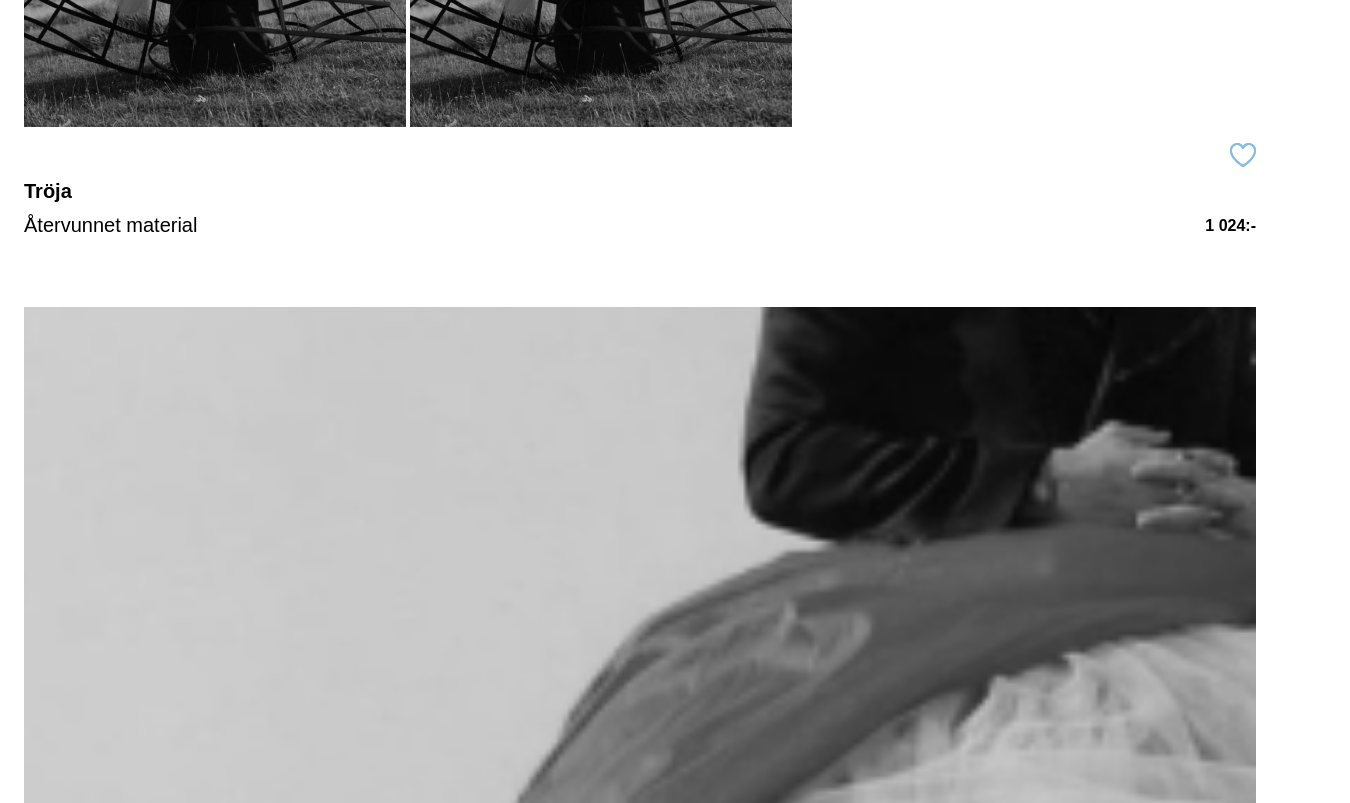
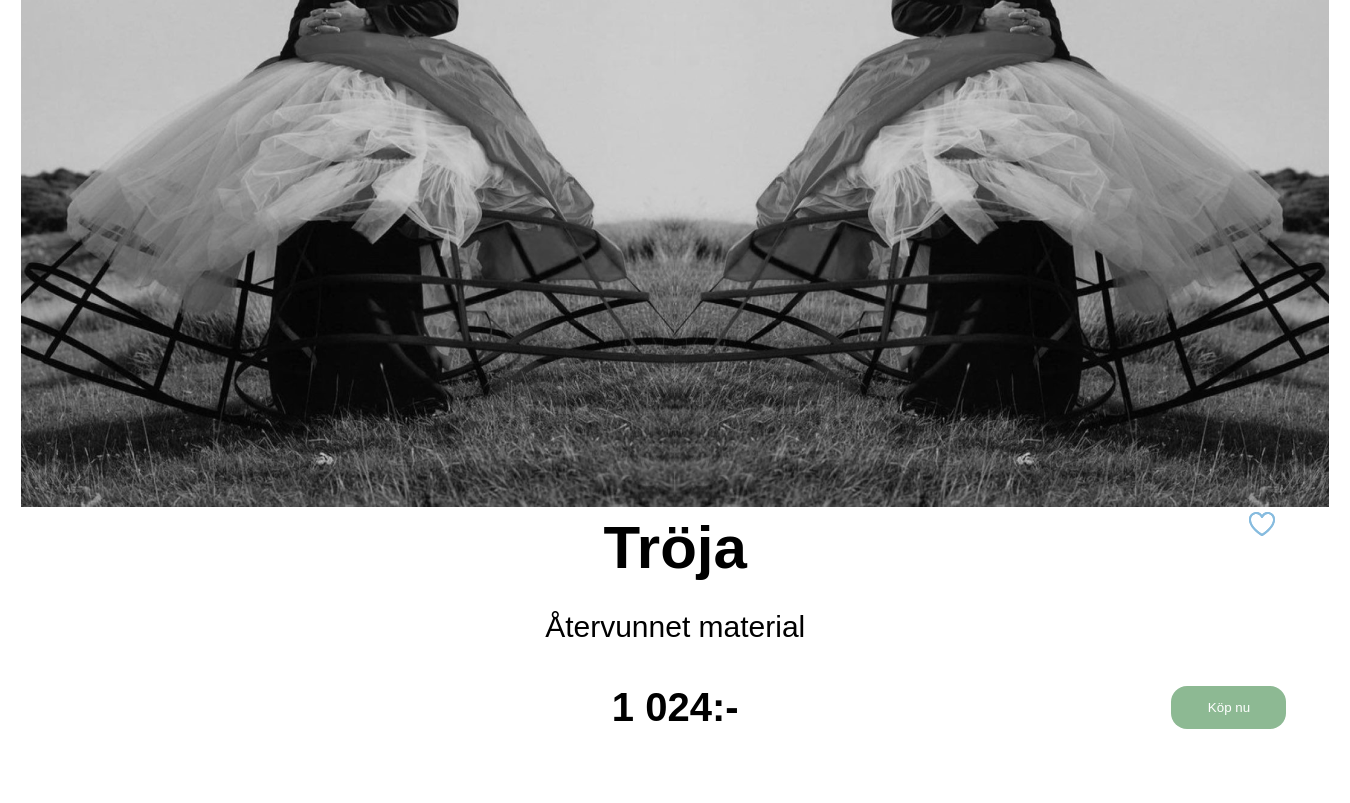
Before and after one commit to Adishumla/Naturally_G4, a plain HTML site: page index.html in a window 1280 px wide. Shown: the part 1260-2063 px from the top of the page, 1350 px wide, since content can reach past the window. Drawn offline with Linux system fonts and the light colour scheme; a web font is replaced by a local one.

Commit message:
section.scroll-container desktop styled

```diff
--- a/styles/card-container.css
+++ b/styles/card-container.css
@@ -89,6 +89,7 @@ article.card .text-container p {
   grid-column: 1;
   grid-row: 3;
   align-self: center;
+  font-weight: 400;
 }
 article.card .text-container strong {
   grid-column: 2;
@@ -99,3 +100,6 @@ article.card .text-container strong {
 .closer {
   margin-top: -40px;
 }
+section.card-container button.buy-now-btn {
+  display: none;
+}
--- a/styles/scroll-container.css
+++ b/styles/scroll-container.css
@@ -1,14 +1,16 @@
 section.scroll-container {
+  /* display: flex;
+  flex-direction: column;
+  align-items: center; */
   white-space: nowrap;
   background: transparent;
   height: 100%;
-  overflow-x: hidden;
   margin-top: 50px;
-  overscroll-behavior-inline: contain;
 }
 section.scroll-container .gridscroll {
   display: inline-block;
-  overflow-x: auto;
+  overflow-x: scroll;
+  max-width: 100%;
   overscroll-behavior-inline: contain;
   padding: 0px 24px;
 }
@@ -16,6 +18,10 @@ section.scroll-container .gridscroll img {
   max-width: 382px;
   max-height: 539px;
   padding: 0px;
+  margin: -3px;
+}
+section.scroll-container .gridscroll img:last-child {
+  transform: scaleX(-1);
 }
 section.scroll-container .text-container {
   overflow: hidden;
@@ -24,6 +30,7 @@ section.scroll-container .text-container {
   grid-template-rows: 1fr 1fr 1fr;
   max-height: 108px;
   margin: 0 24px;
+  flex: 1;
 }
 section.scroll-container .text-container .heart-container {
   grid-column: 2;
@@ -74,6 +81,69 @@ section.scroll-container .text-container strong {
   justify-self: flex-end;
   align-self: center;
 }
-button.buy-now-btn {
+section.scroll-container button.buy-now-btn {
   display: none;
+  width: 115px;
+  height: 43px;
+  background-color: var(--color-greenly);
+  color: var(--color-white);
+  border-radius: 16px;
+  border: none;
+  grid-column: 3;
+  grid-row: 3;
+  align-self: center;
+  justify-self: flex-end;
 }
+section.scroll-container button.buy-now-btn:hover {
+  background-color: var(--color-naturegreen);
+}
+
+@media screen and (min-width: 430px) {
+  section.scroll-container {
+    display: grid;
+    grid-template-rows: 1fr 296px;
+  }
+  section.scroll-container .gridscroll {
+    margin: 0 auto;
+    overflow-x: visible;
+  }
+  section.scroll-container .gridscroll img {
+    max-width: 655px;
+    max-height: 920px;
+  }
+  section.scroll-container .text-container {
+    grid-template-columns: 1fr 1fr 1fr;
+    margin: 0px 64px;
+    max-height: 239px;
+  }
+  section.scroll-container button.buy-now-btn {
+    display: inline-block;
+  }
+
+  section.scroll-container .text-container h2 {
+    font-size: 3.75rem;
+    justify-self: center;
+    grid-column: 2;
+    grid-row: 1;
+  }
+  section.scroll-container .text-container p {
+    font-size: 1.875rem;
+    grid-column: 2;
+    grid-row: 2;
+    justify-self: center;
+  }
+  section.scroll-container .text-container strong {
+    grid-column: 2;
+    grid-row: 3;
+    justify-self: center;
+    font-size: 2.5rem;
+  }
+  section.scroll-container .text-container .heart-container {
+    grid-column: 3;
+    grid-row: 1;
+  }
+  section.scroll-container .text-container .heart-container svg {
+    height: 32px;
+    width: 37px;
+  }
+}
```
